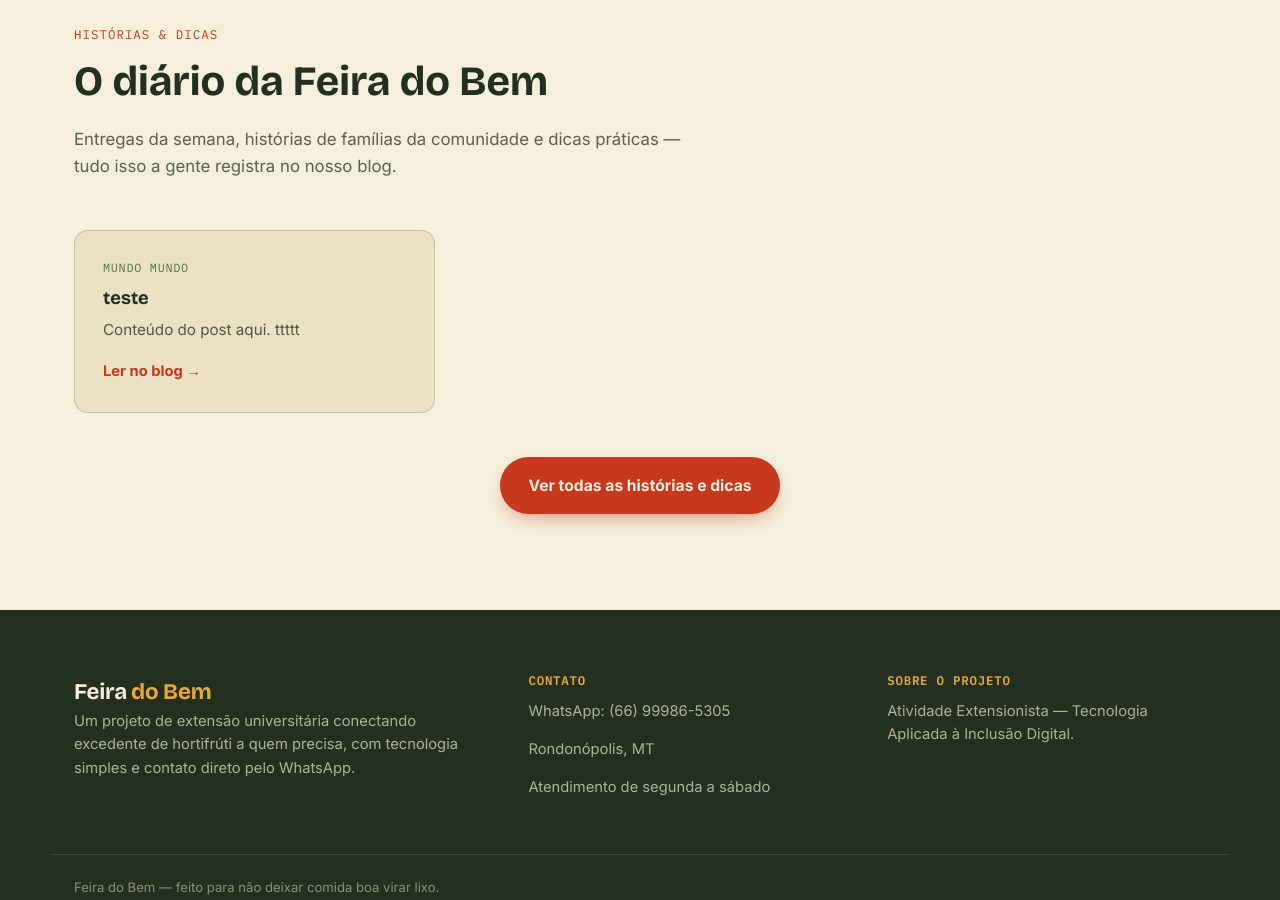
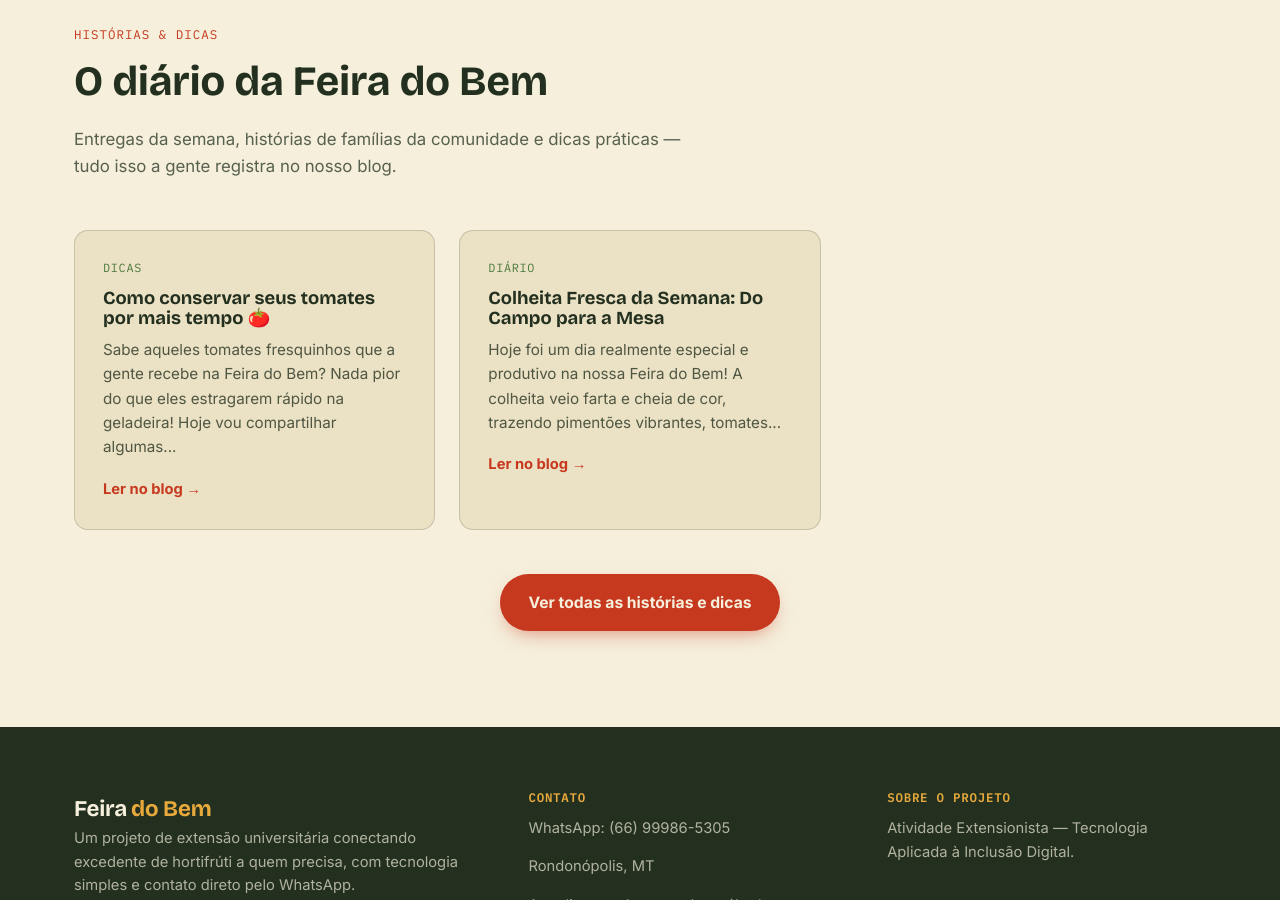
Before and after one commit to maysilvalps/feira-do-bem, a Jekyll site: the page built from index.html, in a window 1280 px wide and 900 px high, scrolled down 5051 px. Built offline with Jekyll 4.4.1, drawn with Linux system fonts in a browser that asks for light colours.

Commit message:
Organizando blog: novos posts, imagens e limpeza de arquivos

```diff
--- a/_config.yml
+++ b/_config.yml
@@ -3,4 +3,4 @@ baseurl: ""
 url: "https://maysilvalps.github.io/feira-do-bem"
 # theme: minima
 paginate: 5
-permalink: /:categories/:year/:month/:day/:title/
+permalink: /posts/:title/
--- a/_posts/2024-06-01-exemplo.md
+++ /dev/null
@@ -1,7 +0,0 @@
----
-title: "teste"
-date: 2024-06-01 12:00:00 -0300
-category: mundo mundo
-layout: post
----
-Conteúdo do post aqui. ttttt
--- /dev/null
+++ b/_posts/2026-07-18-colheita-fresca.md
@@ -0,0 +1,42 @@
+---
+layout: post
+title: "Colheita Fresca da Semana: Do Campo para a Mesa"
+date: 2026-07-18
+category: Diário
+---
+
+Hoje foi um dia realmente especial e produtivo na nossa Feira do Bem! A colheita veio farta e cheia de cor, trazendo pimentões vibrantes, tomates no ponto certo de maturação e muito aprendizado. Cada um desses itens que chega até nós é um lembrete da importância de valorizar o que a terra nos oferece e evitar que alimentos de qualidade sejam desperdiçados. 🍅🫑🌿
+
+Confira alguns registros do que recebemos hoje e que já está sendo preparado para distribuição:
+
+<style>
+  .galeria-grid {
+    display: grid;
+    grid-template-columns: repeat(2, 1fr);
+    gap: 15px;
+    margin: 25px auto;
+    max-width: 500px;
+  }
+  .galeria-grid a img {
+    width: 100%;
+    height: 200px;
+    object-fit: cover;
+    border-radius: 8px;
+    transition: transform 0.3s;
+  }
+  .galeria-grid a img:hover { transform: scale(1.03); }
+  .texto-central { text-align: center; font-style: italic; color: #4a5d4e; margin-top: 20px; line-height: 1.6; }
+</style>
+
+<div class="galeria-grid">
+  <a href="/images/blog1.jpeg"><img src="/images/blog1.jpeg"></a>
+  <a href="/images/blog2.jpeg"><img src="/images/blog2.jpeg"></a>
+  <a href="/images/blog3.jpeg"><img src="/images/blog3.jpeg"></a>
+  <a href="/images/blog4.jpeg"><img src="/images/blog4.jpeg"></a>
+</div>
+
+<p class="texto-central">
+  Mais do que apenas alimentos, nossa missão é fortalecer laços com a comunidade. <br>
+  Cada entrega representa um passo rumo ao nosso objetivo de reduzir o desperdício, apoiar famílias locais e levar nutrição de qualidade para quem mais precisa. <br>
+  Agradecemos a todos que fazem parte dessa corrente do bem! ✨🧡
+</p>
--- /dev/null
+++ b/_posts/2026-07-18-dicas-tomate.md
@@ -0,0 +1,32 @@
+---
+layout: post
+title: "Como conservar seus tomates por mais tempo 🍅"
+date: 2026-07-18
+category: Dicas
+---
+
+Sabe aqueles tomates fresquinhos que a gente recebe na Feira do Bem? Nada pior do que eles estragarem rápido na geladeira! Hoje vou compartilhar algumas dicas práticas que aprendi para manter o sabor e a textura deles por muito mais tempo. 💡
+
+<style>
+  .texto-dicas { font-family: 'Inter', sans-serif; line-height: 1.7; color: #333; margin-top: 25px; }
+  .item-dica { margin-bottom: 25px; border-left: 3px solid #4a5d4e; padding-left: 15px; }
+  .item-dica strong { color: #2d3a2e; }
+</style>
+
+<div class="texto-dicas">
+  <div class="item-dica">
+    <strong>1. Fora da geladeira é melhor:</strong> Se eles ainda não estiverem bem maduros, deixe-os fora da geladeira, em um local fresco e longe da luz solar direta. Isso preserva muito melhor o sabor!
+  </div>
+
+  <div class="item-dica">
+    <strong>2. O truque do cabinho:</strong> Se for guardar, tente manter o lado do "cabinho" virado para baixo. Isso impede que o ar entre e que a umidade saia por ali, mantendo o tomate firme por mais dias.
+  </div>
+
+  <div class="item-dica">
+    <strong>3. Só lave na hora de usar:</strong> A umidade é a maior inimiga da conservação. Lave apenas quando for consumir! Se precisar lavar antes, seque muito bem com um papel toalha.
+  </div>
+</div>
+
+<p style="margin-top: 30px; font-weight: 500;">
+  Experimente na sua próxima entrega! ✨
+</p>
```
Also changed, not shown: images/blog1.jpeg (added), images/blog2.jpeg (added), images/blog3.jpeg (added), images/blog4.jpeg (added).
